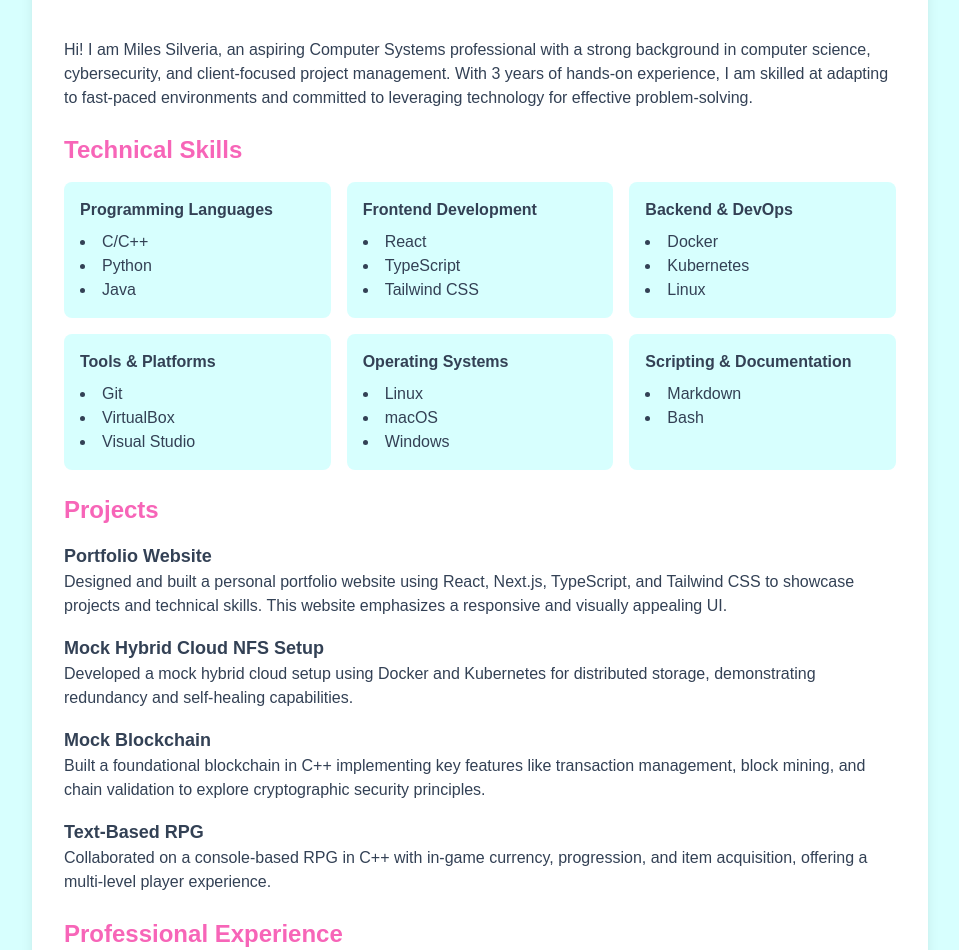
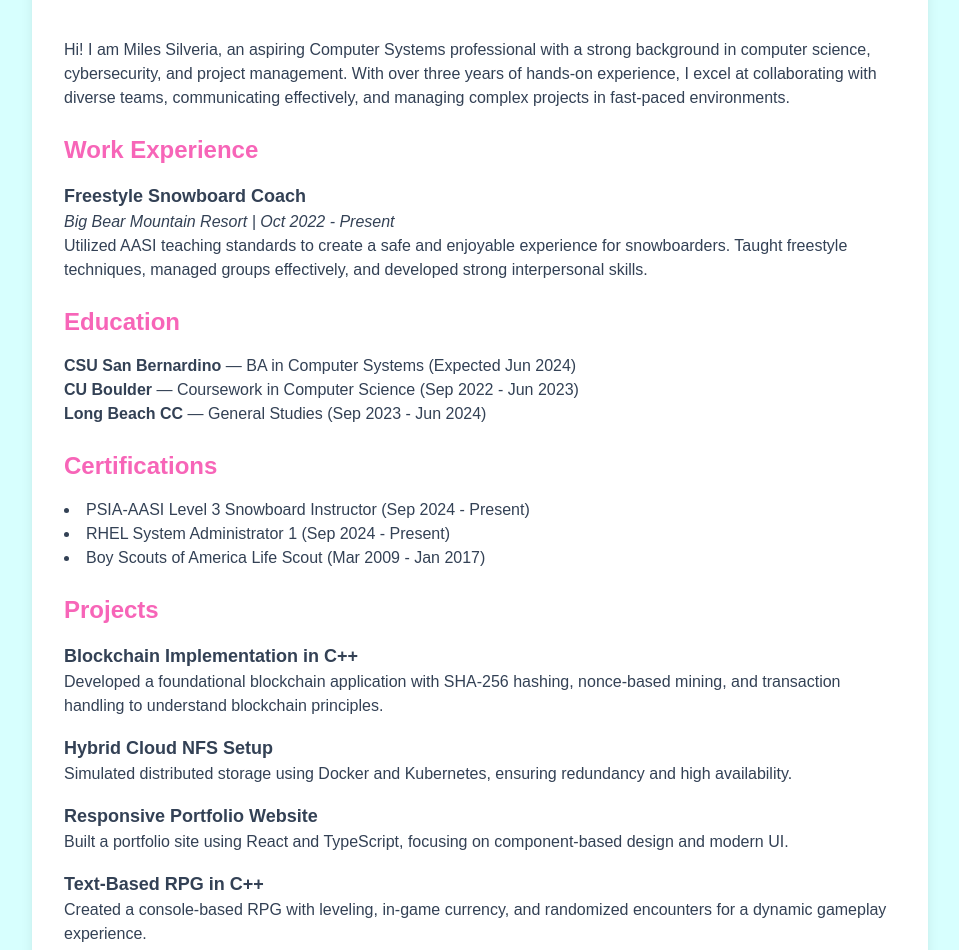
Before and after one commit to f1fty28ty/CSE3650-final, a Next.js app: page /about in a window 1280 px wide. Shown: the part 162-1112 px from the top of the page, without its empty margins (160-1119 px from the left). Built offline with nearby package versions, Linux system fonts and the light colour scheme.

Commit message:
about page update

```diff
--- a/app/about/page.tsx
+++ b/app/about/page.tsx
@@ -1,5 +1,4 @@
 'use client';
-
 
 export default function AboutPage() {
   return (
@@ -19,116 +18,21 @@
           <div className="space-y-6 text-slate-700">
             <p>
               Hi! I am Miles Silveria, an aspiring Computer Systems professional with a strong background
-              in computer science, cybersecurity, and client-focused project management. With 3 years
-              of hands-on experience, I am skilled at adapting to fast-paced environments and committed
-              to leveraging technology for effective problem-solving.
+              in computer science, cybersecurity, and project management. With over three years of hands-on
+              experience, I excel at collaborating with diverse teams, communicating effectively, and managing
+              complex projects in fast-paced environments.
             </p>
 
             <div className="mt-8">
-              <h2 className="text-2xl font-semibold text-neon-hotPink mb-4">Technical Skills</h2>
-              <div className="grid grid-cols-2 md:grid-cols-3 gap-4">
-                <div className="p-4 bg-neon-paleBlue rounded-lg">
-                  <h3 className="font-semibold mb-2">Programming Languages</h3>
-                  <ul className="list-disc list-inside">
-                    <li>C/C++</li>
-                    <li>Python</li>
-                    <li>Java</li>
-                  </ul>
-                </div>
-                <div className="p-4 bg-neon-paleBlue rounded-lg">
-                  <h3 className="font-semibold mb-2">Frontend Development</h3>
-                  <ul className="list-disc list-inside">
-                    <li>React</li>
-                    <li>TypeScript</li>
-                    <li>Tailwind CSS</li>
-                  </ul>
-                </div>
-                <div className="p-4 bg-neon-paleBlue rounded-lg">
-                  <h3 className="font-semibold mb-2">Backend & DevOps</h3>
-                  <ul className="list-disc list-inside">
-                    <li>Docker</li>
-                    <li>Kubernetes</li>
-                    <li>Linux</li>
-                  </ul>
-                </div>
-                <div className="p-4 bg-neon-paleBlue rounded-lg">
-                  <h3 className="font-semibold mb-2">Tools & Platforms</h3>
-                  <ul className="list-disc list-inside">
-                    <li>Git</li>
-                    <li>VirtualBox</li>
-                    <li>Visual Studio</li>
-                  </ul>
-                </div>
-                <div className="p-4 bg-neon-paleBlue rounded-lg">
-                  <h3 className="font-semibold mb-2">Operating Systems</h3>
-                  <ul className="list-disc list-inside">
-                    <li>Linux</li>
-                    <li>macOS</li>
-                    <li>Windows</li>
-                  </ul>
-                </div>
-                <div className="p-4 bg-neon-paleBlue rounded-lg">
-                  <h3 className="font-semibold mb-2">Scripting & Documentation</h3>
-                  <ul className="list-disc list-inside">
-                    <li>Markdown</li>
-                    <li>Bash</li>
-                  </ul>
-                </div>
-              </div>
-            </div>
-
-            <div className="mt-8">
-              <h2 className="text-2xl font-semibold text-neon-hotPink mb-4">Projects</h2>
-              <div className="space-y-4">
-                <div>
-                  <h3 className="font-semibold text-lg">Portfolio Website</h3>
-                  <p>
-                    Designed and built a personal portfolio website using React, Next.js, TypeScript, and Tailwind CSS to showcase projects and technical skills. This website emphasizes a responsive and visually appealing UI.
-                  </p>
-                </div>
-                <div>
-                  <h3 className="font-semibold text-lg">Mock Hybrid Cloud NFS Setup</h3>
-                  <p>
-                    Developed a mock hybrid cloud setup using Docker and Kubernetes for distributed storage,
-                    demonstrating redundancy and self-healing capabilities.
-                  </p>
-                </div>
-                <div>
-                  <h3 className="font-semibold text-lg">Mock Blockchain</h3>
-                  <p>
-                    Built a foundational blockchain in C++ implementing key features like transaction management,
-                    block mining, and chain validation to explore cryptographic security principles.
-                  </p>
-                </div>
-                <div>
-                  <h3 className="font-semibold text-lg">Text-Based RPG</h3>
-                  <p>
-                    Collaborated on a console-based RPG in C++ with in-game currency, progression, and item acquisition,
-                    offering a multi-level player experience.
-                  </p>
-                </div>
-              </div>
-            </div>
-
-            <div className="mt-8">
-              <h2 className="text-2xl font-semibold text-neon-hotPink mb-4">Professional Experience</h2>
+              <h2 className="text-2xl font-semibold text-neon-hotPink mb-4">Work Experience</h2>
               <div className="space-y-4">
                 <div>
                   <h3 className="font-semibold text-lg">Freestyle Snowboard Coach</h3>
                   <p className="text-slate-700">
                     <span className="italic">Big Bear Mountain Resort | Oct 2022 - Present</span>
                     <br />
-                    Taught snowboard techniques while ensuring safety and enjoyment for athletes. Developed
-                    group management skills within a fast-paced environment.
-                  </p>
-                </div>
-                <div>
-                  <h3 className="font-semibold text-lg">Life Scout</h3>
-                  <p className="text-slate-700">
-                    <span className="italic">Boy Scouts of America | Mar 2009 - Jan 2017</span>
-                    <br />
-                    Progressed to Life Scout rank, leading various initiatives and participating in
-                    community-focused activities.
+                    Utilized AASI teaching standards to create a safe and enjoyable experience for snowboarders.
+                    Taught freestyle techniques, managed groups effectively, and developed strong interpersonal skills.
                   </p>
                 </div>
               </div>
@@ -144,6 +48,46 @@
                 <span className="font-semibold">Long Beach CC</span> — General Studies (Sep 2023 - Jun 2024)
               </p>
             </div>
+
+            <div className="mt-8">
+              <h2 className="text-2xl font-semibold text-neon-hotPink mb-4">Certifications</h2>
+              <ul className="list-disc list-inside">
+                <li>PSIA-AASI Level 3 Snowboard Instructor (Sep 2024 - Present)</li>
+                <li>RHEL System Administrator 1 (Sep 2024 - Present)</li>
+                <li>Boy Scouts of America Life Scout (Mar 2009 - Jan 2017)</li>
+              </ul>
+            </div>
+
+            <div className="mt-8">
+              <h2 className="text-2xl font-semibold text-neon-hotPink mb-4">Projects</h2>
+              <div className="space-y-4">
+                <div>
+                  <h3 className="font-semibold text-lg">Blockchain Implementation in C++</h3>
+                  <p>
+                    Developed a foundational blockchain application with SHA-256 hashing, nonce-based mining,
+                    and transaction handling to understand blockchain principles.
+                  </p>
+                </div>
+                <div>
+                  <h3 className="font-semibold text-lg">Hybrid Cloud NFS Setup</h3>
+                  <p>
+                    Simulated distributed storage using Docker and Kubernetes, ensuring redundancy and high availability.
+                  </p>
+                </div>
+                <div>
+                  <h3 className="font-semibold text-lg">Responsive Portfolio Website</h3>
+                  <p>
+                    Built a portfolio site using React and TypeScript, focusing on component-based design and modern UI.
+                  </p>
+                </div>
+                <div>
+                  <h3 className="font-semibold text-lg">Text-Based RPG in C++</h3>
+                  <p>
+                    Created a console-based RPG with leveling, in-game currency, and randomized encounters for a dynamic gameplay experience.
+                  </p>
+                </div>
+              </div>
+            </div>
           </div>
         </div>
       </div>
```
